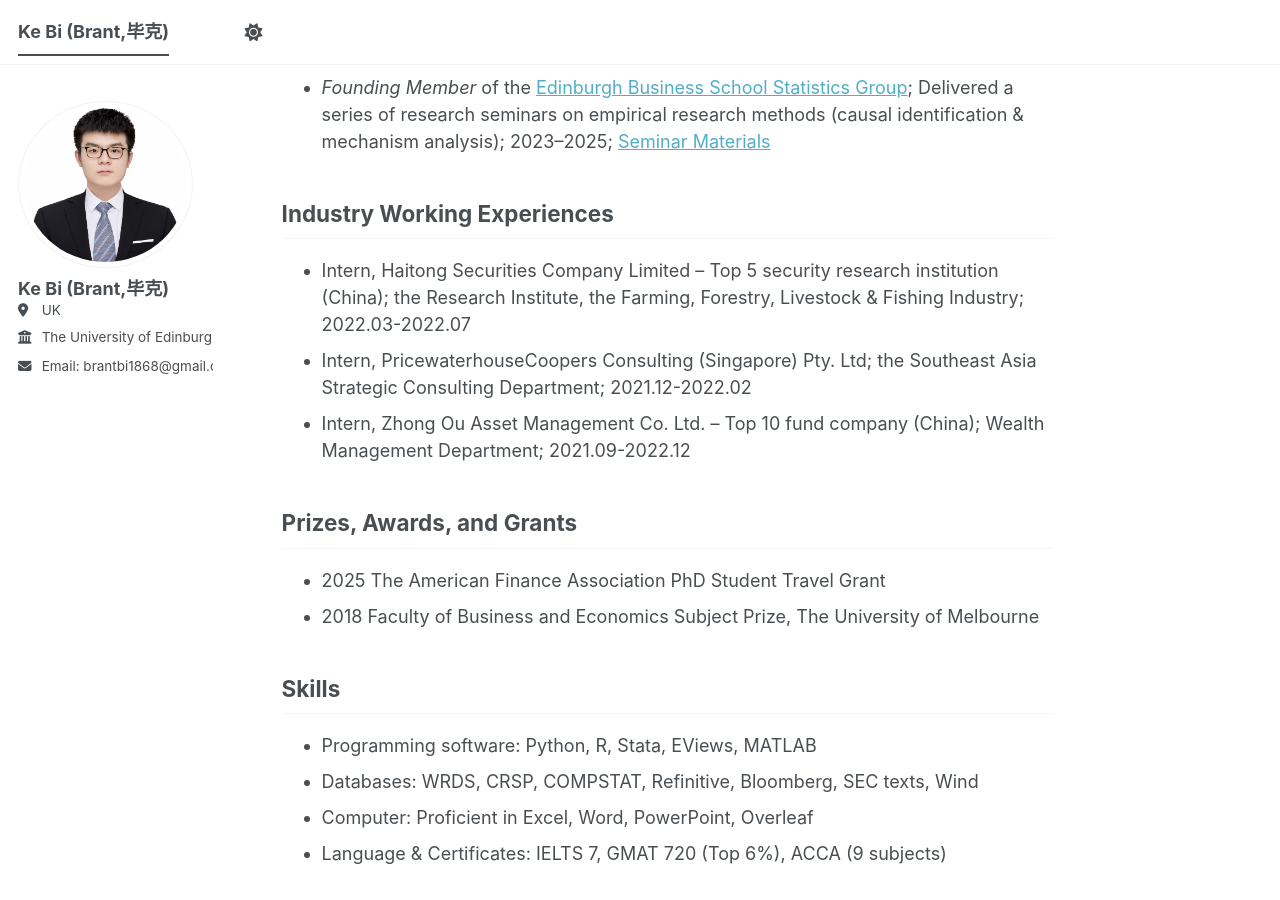
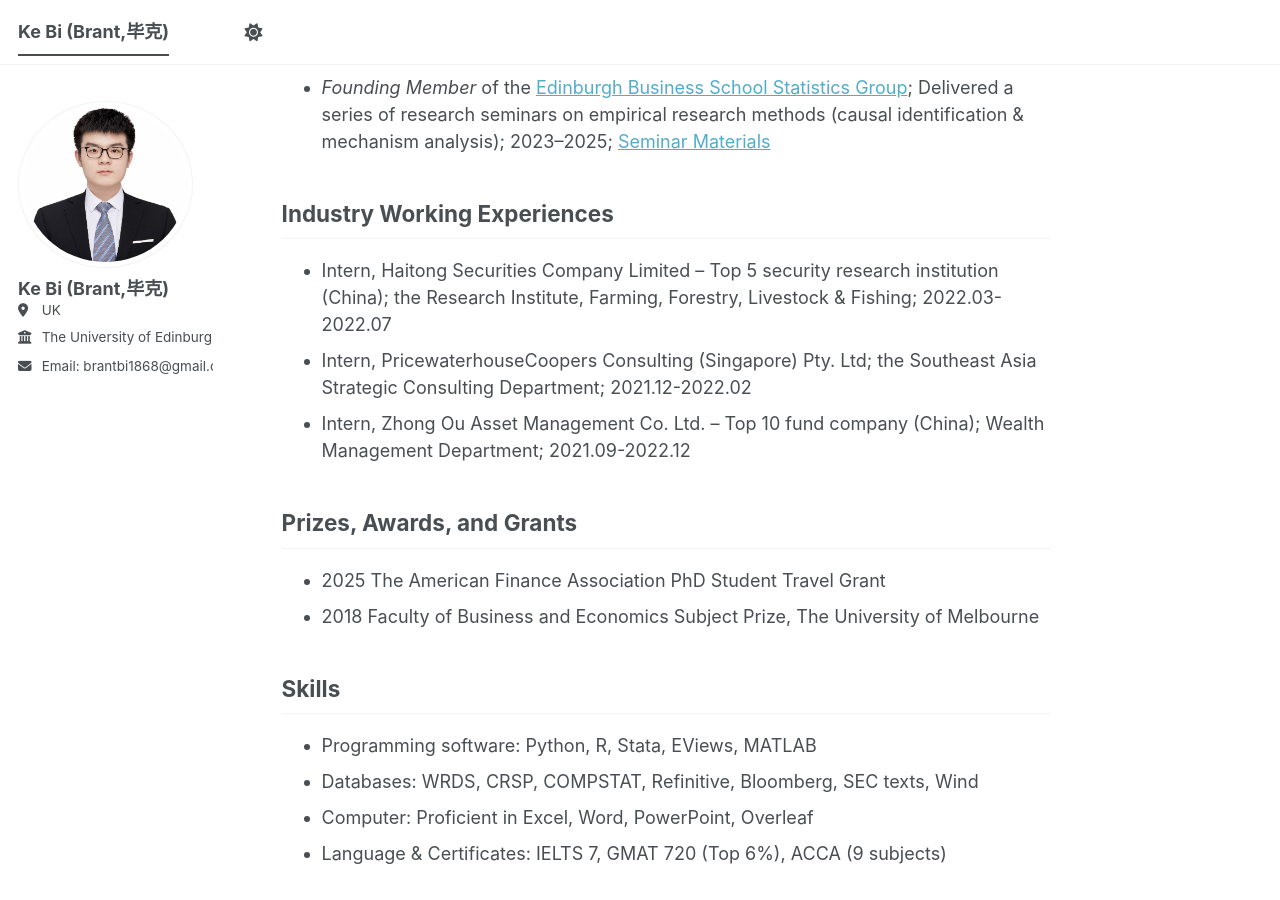
Before and after one commit to brant1868/brant1868.github.io, a Jekyll site: the page built from _pages/about.md, in a window 1280 px wide and 900 px high, scrolled down 2148 px. Built offline with Jekyll 4.4.1, drawn with Linux system fonts in a browser that asks for light colours; a script bundle is joined from its source files by our own code; library files that are not in the unit come from our copies.

Commit message:
Update about.md

```diff
--- a/_pages/about.md
+++ b/_pages/about.md
@@ -62,7 +62,7 @@ Teaching, Research, and Conference Assistants
 
 Industry Working Experiences
 ------
-- Intern, Haitong Securities Company Limited – Top 5 security research institution (China); the Research Institute, the Farming, Forestry, Livestock & Fishing Industry; 2022.03-2022.07
+- Intern, Haitong Securities Company Limited – Top 5 security research institution (China); the Research Institute, Farming, Forestry, Livestock & Fishing; 2022.03-2022.07
 - Intern, PricewaterhouseCoopers Consulting (Singapore) Pty. Ltd; the Southeast Asia Strategic Consulting Department; 2021.12-2022.02
 - Intern, Zhong Ou Asset Management Co. Ltd. – Top 10 fund company (China); Wealth Management Department; 2021.09-2022.12
 
```
